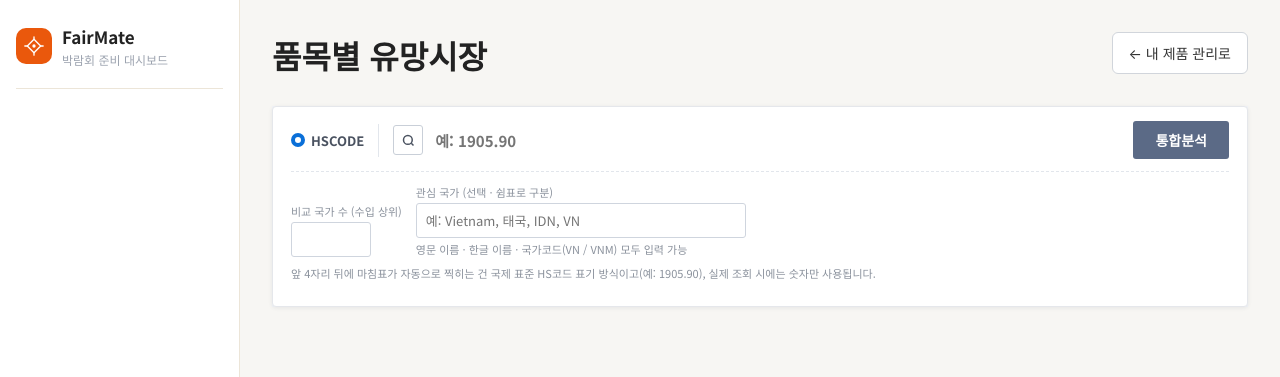
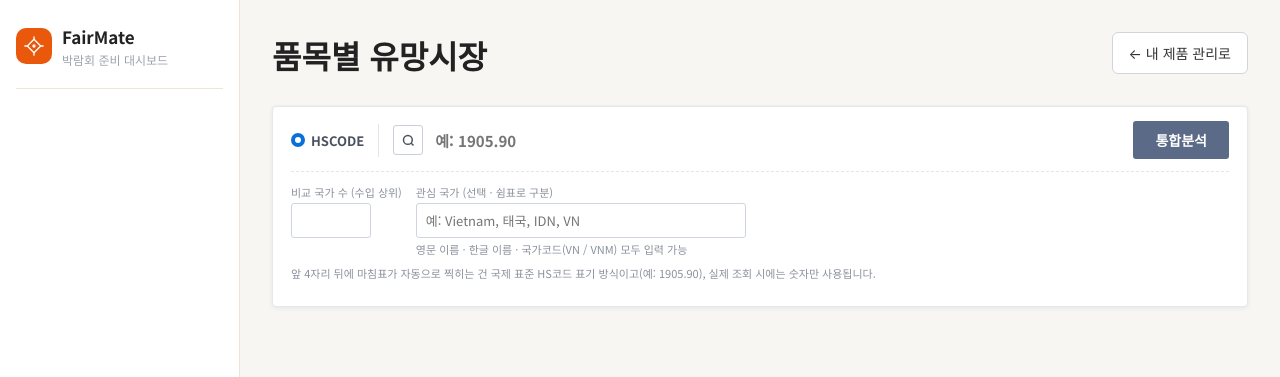
Before and after one commit to s2469639/SABUZAK, a Flask app: template app/templates/exhibition/market_matrix.html in a window 1280 px wide. Shown: the top 377 px of the page. Run offline with Flask 3, Linux system fonts and the light colour scheme; the template is opened without the code that fills it, so the values that code supplies are empty.

Commit message:
feat
UI 수정(검색 옵션 칸 높이 맞춤, 환율 안내 문구 삭제)

```diff
--- a/app/static/css/un_dashboard.css
+++ b/app/static/css/un_dashboard.css
@@ -66,7 +66,7 @@
 .un-page .btn { padding: 9px 22px; border: none; border-radius: 3px; background: var(--navy); color: #fff; font-size: 14px; font-weight: 700; cursor: pointer; font-family: inherit; }
 .un-page .btn:hover { background: var(--navy-dark); }
 .un-page .btn:disabled { background: #a6b0c2; cursor: wait; }
-.un-page .search-options { display: flex; gap: 14px; flex-wrap: wrap; align-items: flex-end; margin-top: 12px; padding-top: 12px; border-top: 1px dashed var(--line); }
+.un-page .search-options { display: flex; gap: 14px; flex-wrap: wrap; align-items: flex-start; margin-top: 12px; padding-top: 12px; border-top: 1px dashed var(--line); }
 .un-page .opt label.field-label { display: block; font-size: 11px; color: var(--muted); margin-bottom: 3px; }
 .un-page .opt input[type=text], .un-page .opt input[type=number] { padding: 7px 9px; border: 1px solid #cfd5de; border-radius: 3px; font-size: 13px; font-family: inherit; }
 .un-page .opt input[name=candidates] { width: 330px; }
--- a/app/templates/exhibition/_tab_market.html
+++ b/app/templates/exhibition/_tab_market.html
@@ -13,7 +13,6 @@
     <span class="exchange-rate-label">현재 환율 ({{ exchange_info.currency_code }} → KRW)</span>
     <strong class="exchange-rate-value">{{ "{:,}".format(exchange_info.display_unit) }} {{ exchange_info.currency_code }} = 약 {{ "{:,.0f}".format(exchange_info.display_rate_krw) }}원</strong>
   </div>
-  <span class="exchange-rate-note">참고용 · 실시간 아님</span>
 </div>
 {% endif %}
 
```
